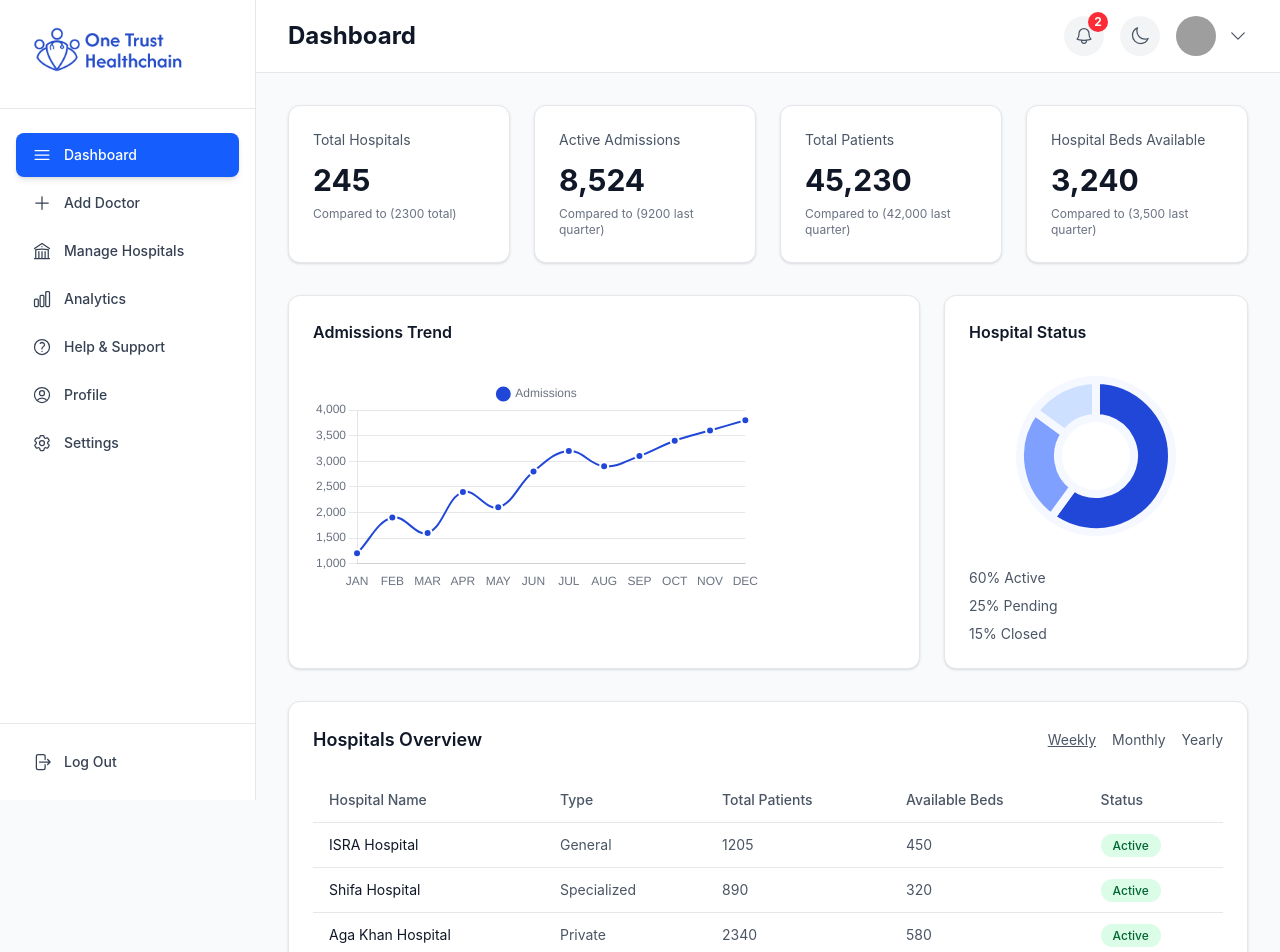
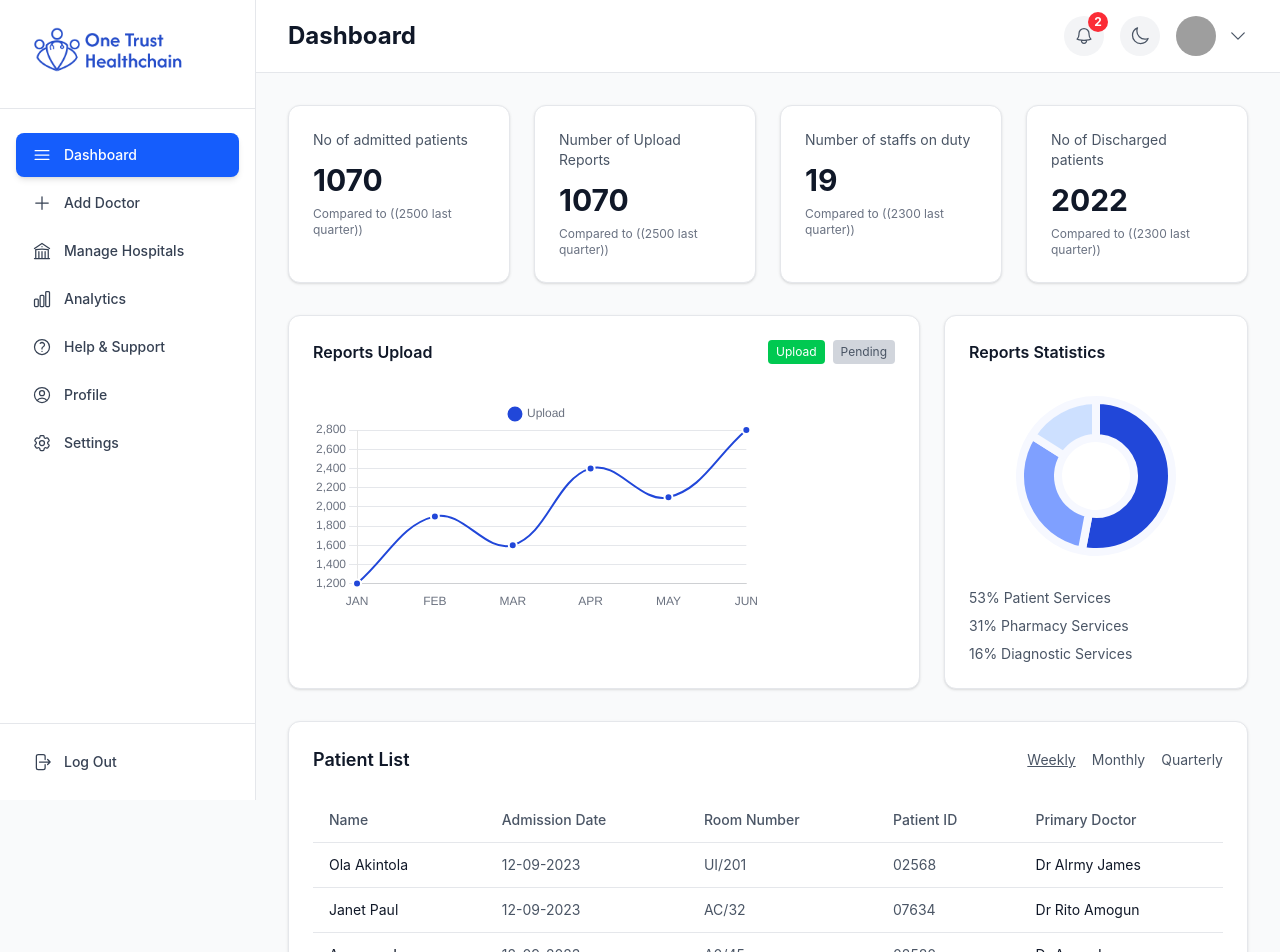
Before and after one commit to Ahsan034028/One-Trust-Health-Chain, a React (Vite) app in the folder FYP/: page /hospital in a window 1280 px wide. Shown: the top 952 px of the page. Built offline with nearby package versions, Linux system fonts and the light colour scheme; grey boxes are pictures that could not be loaded.

Commit message:
Fix Upload Reports page and improve sidebar styling

```diff
--- a/FYP/src/DoctorPortal/AddPatient.jsx
+++ b/FYP/src/DoctorPortal/AddPatient.jsx
@@ -120,7 +120,7 @@ export default function AddPatient() {
   };
 
   return (
-    <div className={`min-h-screen flex ${darkMode ? 'bg-gray-900' : 'bg-gray-50'}`}>
+    <div className={`w-screen h-screen flex ${darkMode ? 'bg-gray-900' : 'bg-gray-50'}`}>
       {/* SIDEBAR */}
       <Sidebar />
 
--- a/FYP/src/DoctorPortal/Analytics.jsx
+++ b/FYP/src/DoctorPortal/Analytics.jsx
@@ -31,6 +31,19 @@ ChartJS.register(
 export default function Analytics() {
   const navigate = useNavigate();
   const { darkMode, toggleDarkMode } = useDarkMode();
+
+  const getStatusColor = (status) => {
+    switch(status) {
+      case 'Confirmed':
+        return 'text-green-600';
+      case 'Pending':
+        return 'text-yellow-600';
+      case 'Declined':
+        return 'text-red-600';
+      default:
+        return 'text-gray-600';
+    }
+  };
 
   const admissionData = [
     { date: 'Sep 9, 2023', admissions: 123, discharges: '000023', status: 'Confirmed', avgStay: '3.5 days', change: '+10' },
@@ -146,20 +159,7 @@ export default function Analytics() {
   };
 
   return (
-    switch (status) {
-      case 'Confirmed':
-        return 'text-green-600';
-      case 'Pending':
-        return 'text-yellow-600';
-      case 'Declined':
-        return 'text-red-600';
-      default:
-        return 'text-gray-600';
-    }
-  };
-
-  return (
-    <div className={`min-h-screen flex ${darkMode ? 'bg-gray-900' : 'bg-gray-50'}`}>
+    <div className={`w-screen h-screen flex ${darkMode ? 'bg-gray-900' : 'bg-gray-50'}`}>
       {/* SIDEBAR */}
       <Sidebar />
 
--- a/FYP/src/DoctorPortal/DoctorDashboard.jsx
+++ b/FYP/src/DoctorPortal/DoctorDashboard.jsx
@@ -138,7 +138,7 @@ export default function DoctorDashboard() {
   };
 
   return (
-    <div className={`min-h-screen flex ${darkMode ? 'bg-gray-900' : 'bg-gray-50'}`}>
+    <div className={`w-screen h-screen flex ${darkMode ? 'bg-gray-900' : 'bg-gray-50'}`}>
       {/* SIDEBAR */}
       <Sidebar />
 
--- a/FYP/src/DoctorPortal/HealthRecords.jsx
+++ b/FYP/src/DoctorPortal/HealthRecords.jsx
@@ -31,7 +31,7 @@ export default function HealthRecords() {
   );
 
   return (
-    <div className={`min-h-screen flex ${darkMode ? 'bg-gray-900' : 'bg-gray-50'}`}>
+    <div className={`w-screen h-screen flex ${darkMode ? 'bg-gray-900' : 'bg-gray-50'}`}>
       <Sidebar />
 
       {/* MAIN CONTENT */}
--- a/FYP/src/DoctorPortal/HelpSupport.jsx
+++ b/FYP/src/DoctorPortal/HelpSupport.jsx
@@ -56,11 +56,11 @@ export default function HelpSupport() {
   ];
 
   return (
-    <div className={`flex h-screen ${darkMode ? 'bg-gray-900' : 'bg-gray-50'}`}>
+    <div className={`w-screen h-screen flex ${darkMode ? 'bg-gray-900' : 'bg-gray-50'}`}>
       <Sidebar />
 
       {/* MAIN CONTENT */}
-      <div className="flex-1 flex flex-col ml-64">
+      <div className={`flex-1 flex flex-col ml-64 ${darkMode ? 'bg-gray-900' : 'bg-gray-50'}`}>
         {/* TOP BAR */}
         <div className={`${darkMode ? 'bg-gray-800 border-gray-700' : 'bg-white border-gray-200'} border-b px-8 py-4 flex items-center justify-between`}>
           <h1 className={`text-2xl font-bold ${darkMode ? 'text-gray-100' : 'text-gray-900'}`}>Help & Support</h1>
@@ -88,8 +88,8 @@ export default function HelpSupport() {
         </div>
 
         {/* CONTENT AREA */}
-        <div className="flex-1 overflow-auto">
-          <div className={`${darkMode ? 'bg-gray-900' : 'bg-gray-50'} p-8`}>
+        <div className={`flex-1 overflow-auto ${darkMode ? 'bg-gray-900' : 'bg-gray-50'}`}>
+          <div className={`p-8 ${darkMode ? 'bg-gray-900' : 'bg-gray-50'}`}>
             {/* Contact Methods */}
             <div className="mb-12">
               <h2 className={`text-xl font-bold mb-6 ${darkMode ? 'text-gray-100' : 'text-gray-900'}`}>Contact Us</h2>
--- a/FYP/src/DoctorPortal/Profile.jsx
+++ b/FYP/src/DoctorPortal/Profile.jsx
@@ -244,7 +244,7 @@ export default function Profile() {
   };
 
   return (
-    <div className={`min-h-screen flex ${darkMode ? 'bg-gray-900' : 'bg-gray-50'}`}>
+    <div className={`w-screen h-screen flex ${darkMode ? 'bg-gray-900' : 'bg-gray-50'}`}>
       {/* SIDEBAR */}
       <Sidebar />
 
--- a/FYP/src/DoctorPortal/Settings.jsx
+++ b/FYP/src/DoctorPortal/Settings.jsx
@@ -509,7 +509,7 @@ export default function Settings() {
   };
 
   return (
-    <div className={`min-h-screen flex ${darkMode ? 'bg-gray-900' : 'bg-gray-50'}`}>
+    <div className={`w-screen h-screen flex ${darkMode ? 'bg-gray-900' : 'bg-gray-50'}`}>
       <Sidebar />
 
       {/* MAIN CONTENT */}
--- a/FYP/src/DoctorPortal/UploadReports.jsx
+++ b/FYP/src/DoctorPortal/UploadReports.jsx
@@ -1,5 +1,5 @@
 import React, { useState } from 'react';
-import { XMarkIcon, ChevronDownIcon, MoonIcon, SunIcon } from '@heroicons/react/24/outline';
+import { XMarkIcon, ChevronDownIcon, MoonIcon, SunIcon, DocumentTextIcon } from '@heroicons/react/24/outline';
 import { useNavigate } from 'react-router-dom';
 import { useDarkMode } from '../context/DarkModeContext';
 import NotificationBell from '../PatientPortal/NotificationBell';
@@ -130,7 +130,7 @@ export default function UploadReports() {
   };
 
   return (
-    <div className={`min-h-screen flex ${darkMode ? 'bg-gray-900' : 'bg-gray-50'}`}>
+    <div className={`w-screen h-screen flex ${darkMode ? 'bg-gray-900' : 'bg-gray-50'}`}>
       {/* SUCCESS MODAL */}
       {showSuccessModal && (
         <div className="fixed inset-0 bg-black/50 flex items-center justify-center z-50">
--- a/FYP/src/HospitalPortal/HospitalDashboard.jsx
+++ b/FYP/src/HospitalPortal/HospitalDashboard.jsx
@@ -29,24 +29,24 @@ export default function HospitalDashboard() {
   const { darkMode, toggleDarkMode } = useDarkMode();
 
   const stats = [
-    { label: 'Total Hospitals', value: '245', compare: '2300 total' },
-    { label: 'Active Admissions', value: '8,524', compare: '9200 last quarter' },
-    { label: 'Total Patients', value: '45,230', compare: '42,000 last quarter' },
-    { label: 'Hospital Beds Available', value: '3,240', compare: '3,500 last quarter' },
+    { label: 'No of admitted patients', value: '1070', compare: '(2500 last quarter)' },
+    { label: 'Number of Upload Reports', value: '1070', compare: '(2500 last quarter)' },
+    { label: 'Number of staffs on duty', value: '19', compare: '(2300 last quarter)' },
+    { label: 'No of Discharged patients', value: '2022', compare: '(2300 last quarter)' },
   ];
 
   const hospitals = [
-    { name: 'ISRA Hospital', type: 'General', patients: 1205, beds: 450, status: 'Active' },
-    { name: 'Shifa Hospital', type: 'Specialized', patients: 890, beds: 320, status: 'Active' },
-    { name: 'Aga Khan Hospital', type: 'Private', patients: 2340, beds: 580, status: 'Active' },
+    { name: 'Ola Akintola', admissionDate: '12-09-2023', roomNumber: 'UI/201', patientID: '02568', primaryDoctor: 'Dr Alrmy James' },
+    { name: 'Janet Paul', admissionDate: '12-09-2023', roomNumber: 'AC/32', patientID: '07634', primaryDoctor: 'Dr Rito Amogun' },
+    { name: 'Areegun Joe', admissionDate: '12-09-2023', roomNumber: 'A0/45', patientID: '02580', primaryDoctor: 'Dr Aaron Leon' },
   ];
 
   const lineChartData = {
-    labels: ['JAN', 'FEB', 'MAR', 'APR', 'MAY', 'JUN', 'JUL', 'AUG', 'SEP', 'OCT', 'NOV', 'DEC'],
+    labels: ['JAN', 'FEB', 'MAR', 'APR', 'MAY', 'JUN'],
     datasets: [
       {
-        label: 'Admissions',
-        data: [1200, 1900, 1600, 2400, 2100, 2800, 3200, 2900, 3100, 3400, 3600, 3800],
+        label: 'Upload',
+        data: [1200, 1900, 1600, 2400, 2100, 2800],
         borderColor: '#2147d9',
         backgroundColor: 'rgba(33, 71, 217, 0.1)',
         borderWidth: 2,
@@ -102,10 +102,10 @@ export default function HospitalDashboard() {
   };
 
   const doughnutChartData = {
-    labels: ['Active', 'Pending', 'Closed'],
+    labels: ['Patient Services', 'Pharmacy Services', 'Diagnostic Services'],
     datasets: [
       {
-        data: [60, 25, 15],
+        data: [53, 31, 16],
         backgroundColor: ['#2147d9', '#7FA0FF', '#CDE0FF'],
         borderColor: darkMode ? '#1f2937' : '#f6f8ff',
         borderWidth: 8,
@@ -190,7 +190,11 @@ export default function HospitalDashboard() {
             {/* ADMISSIONS CHART */}
             <div className={`col-span-2 ${darkMode ? 'bg-gray-800 border-gray-700' : 'bg-white border-gray-200'} border rounded-xl p-6 shadow-sm transition-all`}>
               <div className="flex justify-between items-center mb-6">
-                <h3 className={`font-semibold ${darkMode ? 'text-gray-100' : 'text-gray-900'}`}>Admissions Trend</h3>
+                <h3 className={`font-semibold ${darkMode ? 'text-gray-100' : 'text-gray-900'}`}>Reports Upload</h3>
+                <div className="flex gap-2">
+                  <span className="text-xs px-2 py-1 bg-green-500 text-white rounded">Upload</span>
+                  <span className="text-xs px-2 py-1 bg-gray-300 text-gray-600 rounded">Pending</span>
+                </div>
               </div>
 
               <div className="h-56">
@@ -200,7 +204,7 @@ export default function HospitalDashboard() {
 
             {/* HOSPITAL STATUS DONUT */}
             <div className={`${darkMode ? 'bg-gray-800 border-gray-700' : 'bg-white border-gray-200'} border rounded-xl p-6 shadow-sm transition-all`}>
-              <h3 className={`font-semibold mb-4 ${darkMode ? 'text-gray-100' : 'text-gray-900'}`}>Hospital Status</h3>
+              <h3 className={`font-semibold mb-4 ${darkMode ? 'text-gray-100' : 'text-gray-900'}`}>Reports Statistics</h3>
 
               <div className="flex items-center justify-center h-48">
                 <div className="w-40 h-40">
@@ -210,13 +214,13 @@ export default function HospitalDashboard() {
 
               <div className="mt-4 space-y-2 text-sm">
                 <div className="flex justify-between">
-                  <span className={darkMode ? 'text-gray-400' : 'text-gray-600'}>60% Active</span>
+                  <span className={darkMode ? 'text-gray-400' : 'text-gray-600'}>53% Patient Services</span>
                 </div>
                 <div className="flex justify-between">
-                  <span className={darkMode ? 'text-gray-400' : 'text-gray-600'}>25% Pending</span>
+                  <span className={darkMode ? 'text-gray-400' : 'text-gray-600'}>31% Pharmacy Services</span>
                 </div>
                 <div className="flex justify-between">
-                  <span className={darkMode ? 'text-gray-400' : 'text-gray-600'}>15% Closed</span>
+                  <span className={darkMode ? 'text-gray-400' : 'text-gray-600'}>16% Diagnostic Services</span>
                 </div>
               </div>
             </div>
@@ -225,11 +229,11 @@ export default function HospitalDashboard() {
           {/* HOSPITALS LIST */}
           <div className={`${darkMode ? 'bg-gray-800 border-gray-700' : 'bg-white border-gray-200'} border rounded-xl p-6 shadow-sm transition-all`}>
             <div className="flex items-center justify-between mb-6">
-              <h3 className={`text-lg font-semibold ${darkMode ? 'text-gray-100' : 'text-gray-900'}`}>Hospitals Overview</h3>
+              <h3 className={`text-lg font-semibold ${darkMode ? 'text-gray-100' : 'text-gray-900'}`}>Patient List</h3>
               <div className={`flex gap-4 text-sm ${darkMode ? 'text-gray-400' : 'text-gray-600'}`}>
                 <button className={`underline transition-colors ${darkMode ? 'hover:text-gray-300' : 'hover:text-gray-900'}`}>Weekly</button>
                 <button className={`transition-colors ${darkMode ? 'hover:text-gray-300' : 'hover:text-gray-900'}`}>Monthly</button>
-                <button className={`transition-colors ${darkMode ? 'hover:text-gray-300' : 'hover:text-gray-900'}`}>Yearly</button>
+                <button className={`transition-colors ${darkMode ? 'hover:text-gray-300' : 'hover:text-gray-900'}`}>Quarterly</button>
               </div>
             </div>
 
@@ -237,29 +241,21 @@ export default function HospitalDashboard() {
               <table className="w-full text-sm">
                 <thead>
                   <tr className={`border-b ${darkMode ? 'border-gray-700' : 'border-gray-200'}`}>
-                    <th className={`text-left py-3 px-4 font-medium ${darkMode ? 'text-gray-400' : 'text-gray-600'}`}>Hospital Name</th>
-                    <th className={`text-left py-3 px-4 font-medium ${darkMode ? 'text-gray-400' : 'text-gray-600'}`}>Type</th>
-                    <th className={`text-left py-3 px-4 font-medium ${darkMode ? 'text-gray-400' : 'text-gray-600'}`}>Total Patients</th>
-                    <th className={`text-left py-3 px-4 font-medium ${darkMode ? 'text-gray-400' : 'text-gray-600'}`}>Available Beds</th>
-                    <th className={`text-left py-3 px-4 font-medium ${darkMode ? 'text-gray-400' : 'text-gray-600'}`}>Status</th>
+                    <th className={`text-left py-3 px-4 font-medium ${darkMode ? 'text-gray-400' : 'text-gray-600'}`}>Name</th>
+                    <th className={`text-left py-3 px-4 font-medium ${darkMode ? 'text-gray-400' : 'text-gray-600'}`}>Admission Date</th>
+                    <th className={`text-left py-3 px-4 font-medium ${darkMode ? 'text-gray-400' : 'text-gray-600'}`}>Room Number</th>
+                    <th className={`text-left py-3 px-4 font-medium ${darkMode ? 'text-gray-400' : 'text-gray-600'}`}>Patient ID</th>
+                    <th className={`text-left py-3 px-4 font-medium ${darkMode ? 'text-gray-400' : 'text-gray-600'}`}>Primary Doctor</th>
                   </tr>
                 </thead>
                 <tbody>
                   {hospitals.map((hospital, i) => (
                     <tr key={i} className={`border-b transition-colors ${darkMode ? 'border-gray-700 hover:bg-gray-700' : 'border-gray-200 hover:bg-gray-50'}`}>
                       <td className={`py-3 px-4 ${darkMode ? 'text-gray-300' : 'text-gray-900'}`}>{hospital.name}</td>
-                      <td className={`py-3 px-4 ${darkMode ? 'text-gray-400' : 'text-gray-600'}`}>{hospital.type}</td>
-                      <td className={`py-3 px-4 ${darkMode ? 'text-gray-400' : 'text-gray-600'}`}>{hospital.patients}</td>
-                      <td className={`py-3 px-4 ${darkMode ? 'text-gray-400' : 'text-gray-600'}`}>{hospital.beds}</td>
-                      <td className={`py-3 px-4`}>
-                        <span className={`px-3 py-1 rounded-full text-xs font-medium ${
-                          hospital.status === 'Active'
-                            ? darkMode ? 'bg-green-900 text-green-300' : 'bg-green-100 text-green-800'
-                            : darkMode ? 'bg-yellow-900 text-yellow-300' : 'bg-yellow-100 text-yellow-800'
-                        }`}>
-                          {hospital.status}
-                        </span>
-                      </td>
+                      <td className={`py-3 px-4 ${darkMode ? 'text-gray-400' : 'text-gray-600'}`}>{hospital.admissionDate}</td>
+                      <td className={`py-3 px-4 ${darkMode ? 'text-gray-400' : 'text-gray-600'}`}>{hospital.roomNumber}</td>
+                      <td className={`py-3 px-4 ${darkMode ? 'text-gray-400' : 'text-gray-600'}`}>{hospital.patientID}</td>
+                      <td className={`py-3 px-4 ${darkMode ? 'text-gray-300' : 'text-gray-900'}`}>{hospital.primaryDoctor}</td>
                     </tr>
                   ))}
                 </tbody>
--- a/FYP/src/components/Sidebar.jsx
+++ b/FYP/src/components/Sidebar.jsx
@@ -12,6 +12,7 @@ import {
 } from '@heroicons/react/24/outline';
 import { useNavigate, useLocation } from 'react-router-dom';
 import { useDarkMode } from '../context/DarkModeContext';
+import blueLogo from '../assets/Bluelogo.png';
 
 const menuItems = [
   { id: 'dashboard', label: 'Dashboard', icon: Bars3Icon, path: '/doctor' },
@@ -35,20 +36,14 @@ export default function Sidebar() {
   };
 
   return (
-    <div className={`w-64 ${darkMode ? 'bg-gray-800 border-gray-700' : 'bg-white border-gray-200'} border-r h-screen flex flex-col fixed top-0 left-0 transition-colors`}>
+    <div className={`w-64 ${darkMode ? 'bg-gray-800 border-gray-700' : 'bg-white border-gray-200'} border-r h-screen flex flex-col fixed top-0 left-0 transition-colors overflow-hidden`}>
       {/* Logo */}
-      <div className={`p-6 border-b ${darkMode ? 'border-gray-700' : 'border-gray-200'}`}>
-        <h1 className={`text-2xl font-bold ${darkMode ? 'text-blue-400' : 'text-blue-900'} flex items-center gap-3`}>
-          <svg width="32" height="32" viewBox="0 0 32 32" fill="none" xmlns="http://www.w3.org/2000/svg">
-            <path d="M16 2L2 12H6V22H12V16H20V22H26V12H30L16 2Z" fill={darkMode ? '#60A5FA' : '#1E40AF'}/>
-            <path d="M10 22H22V30H10V22Z" fill={darkMode ? '#93C5FD' : '#3B82F6'}/>
-          </svg>
-          One Trust Healthchain
-        </h1>
+      <div className={`p-6 border-b ${darkMode ? 'border-gray-700' : 'border-gray-200'} flex-shrink-0`}>
+        <img src={blueLogo} alt="Logo" className="w-40" />
       </div>
 
       {/* Navigation */}
-      <nav className="flex-1 px-4 py-6 space-y-1">
+      <nav className="flex-1 px-4 py-6 space-y-1 overflow-y-auto scrollbar-hide">
         {menuItems.map((item) => {
           const Icon = item.icon;
           const isActive = currentPath === item.path;
@@ -72,7 +67,7 @@ export default function Sidebar() {
       </nav>
 
       {/* Logout */}
-      <div className={`p-4 border-t ${darkMode ? 'border-gray-700' : 'border-gray-200'}`}>
+      <div className={`p-4 border-t ${darkMode ? 'border-gray-700' : 'border-gray-200'} flex-shrink-0`}>
         <button
           onClick={handleLogout}
           className={`w-full flex items-center gap-3 px-4 py-3 rounded-lg text-sm font-medium transition-all ${
--- a/FYP/src/index.css
+++ b/FYP/src/index.css
@@ -3,3 +3,13 @@
 body {
   font-family: 'Inter', system-ui, sans-serif;
 }
+
+/* Hide scrollbar while keeping scroll functionality */
+.scrollbar-hide {
+  -ms-overflow-style: none;  /* IE and Edge */
+  scrollbar-width: none;  /* Firefox */
+}
+
+.scrollbar-hide::-webkit-scrollbar {
+  display: none;  /* Chrome, Safari and Opera */
+}
```
